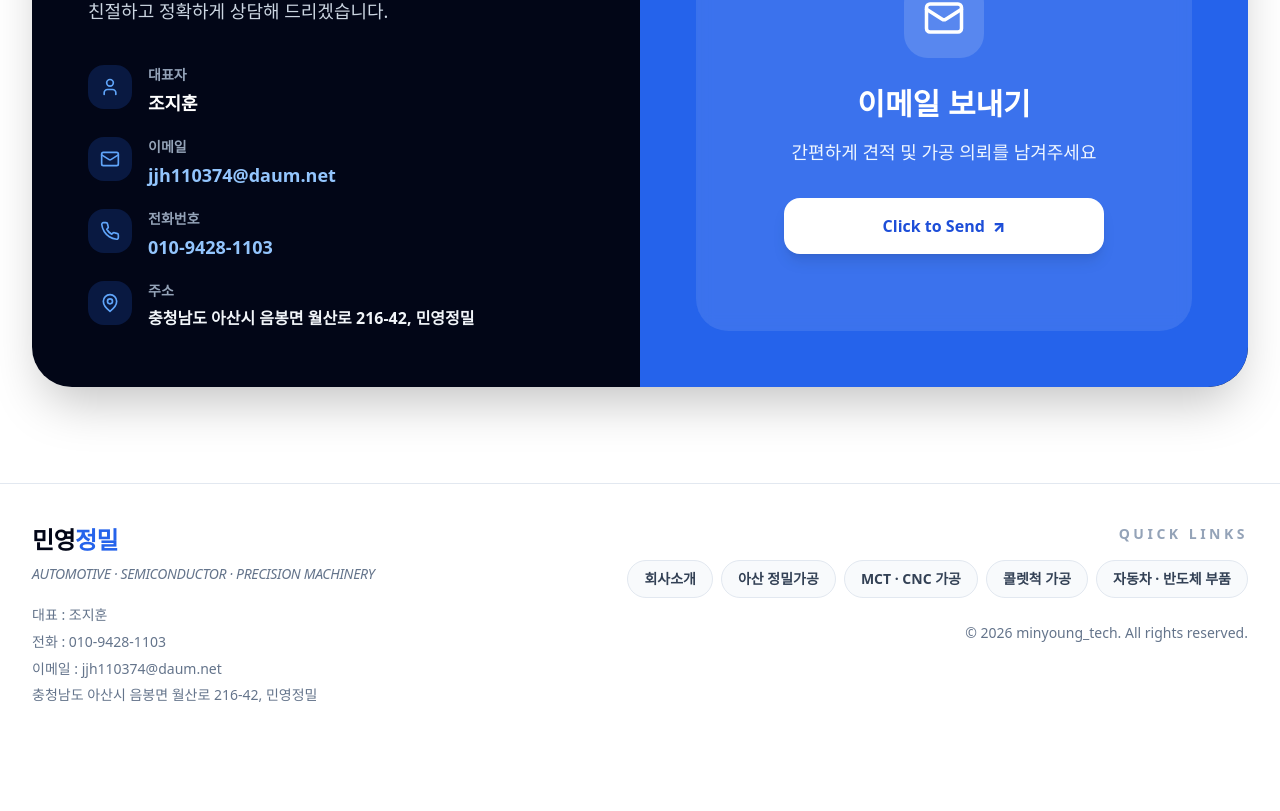
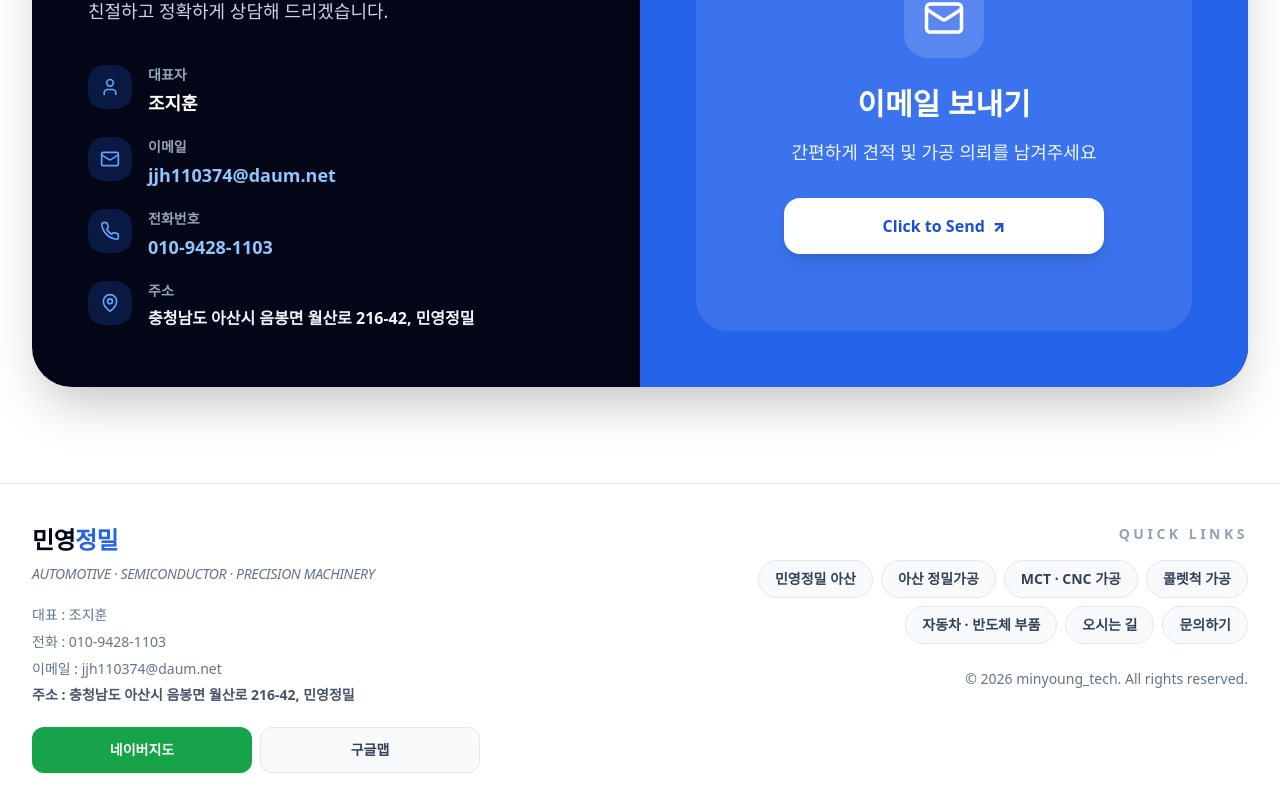
Before and after one commit to noajun1210-hub/min-young-precision, a React (Vite) app: page / in a window 1280 px wide. Shown: the part 5015-5826 px from the top of the page. Before the commit the page ends 5762 px from the top, so only its background shows below. Built offline with nearby package versions, Linux system fonts and the light colour scheme; the HTML template or start-up script is replaced by a standard one.

Commit message:
Update Footer.tsx

```diff
--- a/src/components/Footer.tsx
+++ b/src/components/Footer.tsx
@@ -2,7 +2,7 @@ import siteContent from '../data/siteContent.json';
 
 const seoLinks = [
   {
-    label: '회사소개',
+    label: '민영정밀 아산',
     href: '/company',
   },
   {
@@ -21,10 +21,41 @@ const seoLinks = [
     label: '자동차 · 반도체 부품',
     href: '/automotive-semiconductor',
   },
+  {
+    label: '오시는 길',
+    href: '#location',
+  },
+  {
+    label: '문의하기',
+    href: '#contact',
+  },
 ];
 
 export default function Footer() {
   const { company, footer } = siteContent;
+  const currentPath = window.location.pathname.replace(/\/$/, '') || '/';
+
+  const addressKeyword = `${company.name} ${company.address}`;
+
+  const naverMapUrl = `https://map.naver.com/p/search/${encodeURIComponent(
+    addressKeyword
+  )}`;
+
+  const googleMapUrl = `https://www.google.com/maps/search/?api=1&query=${encodeURIComponent(
+    addressKeyword
+  )}`;
+
+  function getSectionHref(href: string) {
+    if (!href.startsWith('#')) {
+      return href;
+    }
+
+    if (currentPath === '/') {
+      return href;
+    }
+
+    return `/${href}`;
+  }
 
   return (
     <footer className="border-t border-slate-200 bg-white">
@@ -52,7 +83,31 @@ export default function Footer() {
                 <p className="mt-1 break-all">이메일 : {company.email}</p>
               )}
 
-              {company.address && <p className="mt-1">{company.address}</p>}
+              {company.address && (
+                <p className="mt-1 font-bold text-slate-600">
+                  주소 : {company.address}
+                </p>
+              )}
+            </div>
+
+            <div className="mt-5 grid gap-2 sm:grid-cols-2 lg:max-w-md">
+              <a
+                href={naverMapUrl}
+                target="_blank"
+                rel="noreferrer"
+                className="inline-flex items-center justify-center rounded-xl bg-green-600 px-4 py-3 text-sm font-black text-white shadow-sm transition hover:bg-green-700"
+              >
+                네이버지도
+              </a>
+
+              <a
+                href={googleMapUrl}
+                target="_blank"
+                rel="noreferrer"
+                className="inline-flex items-center justify-center rounded-xl border border-slate-200 bg-slate-50 px-4 py-3 text-sm font-black text-slate-700 transition hover:border-blue-200 hover:bg-blue-50 hover:text-blue-700"
+              >
+                구글맵
+              </a>
             </div>
           </div>
 
@@ -64,8 +119,8 @@ export default function Footer() {
             <nav className="mt-4 flex flex-wrap justify-center gap-2 lg:justify-end">
               {seoLinks.map((link) => (
                 <a
-                  key={link.href}
-                  href={link.href}
+                  key={`${link.label}-${link.href}`}
+                  href={getSectionHref(link.href)}
                   className="rounded-full border border-slate-200 bg-slate-50 px-4 py-2 text-sm font-bold text-slate-700 transition hover:border-blue-200 hover:bg-blue-50 hover:text-blue-700"
                 >
                   {link.label}
```
